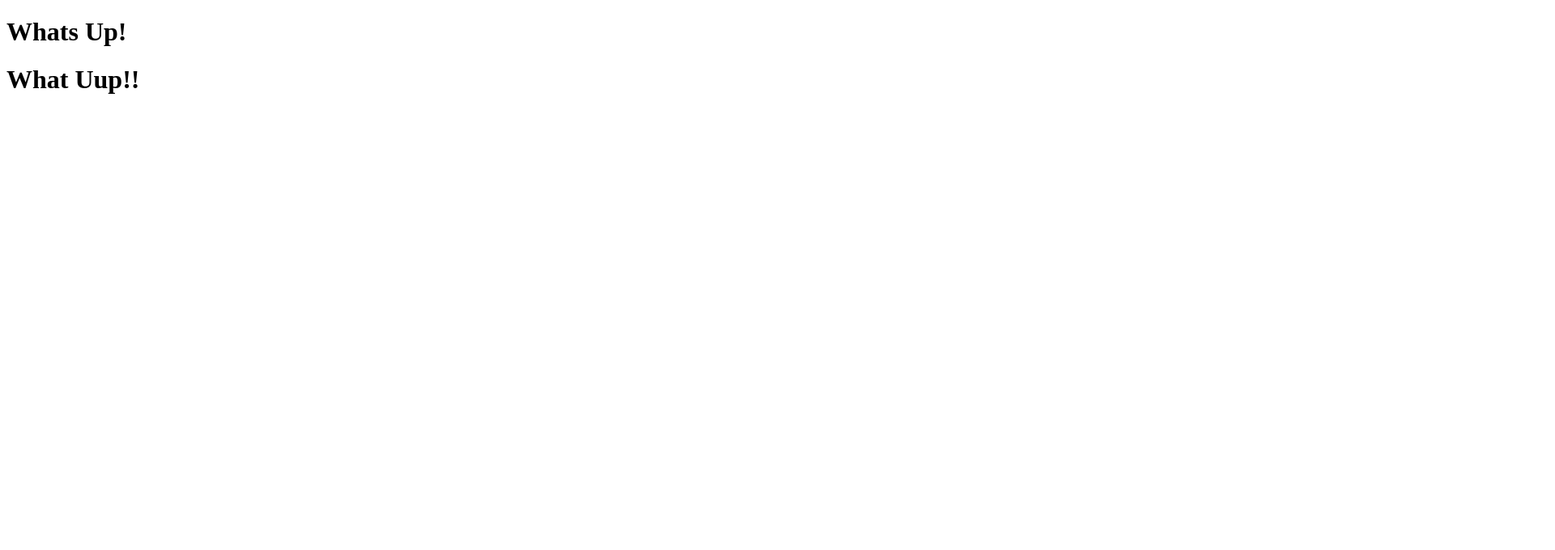
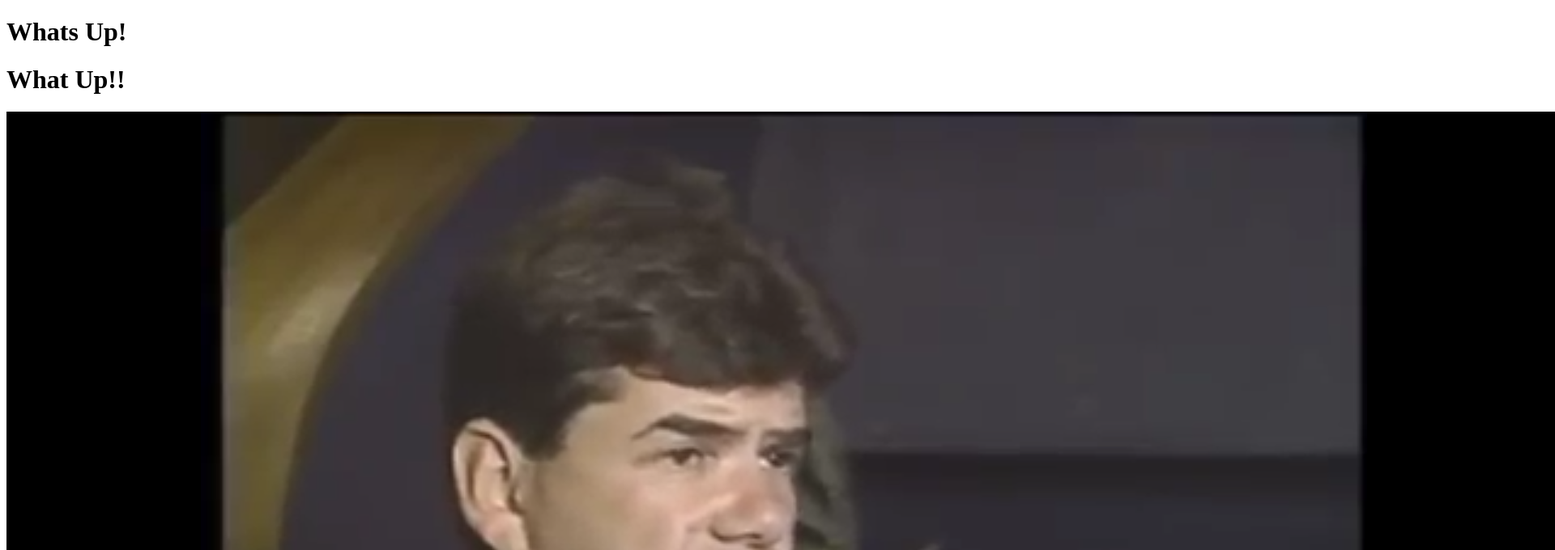
Before and after one commit to mjmacheli/profiles, a React app: page / in a window 1280 px wide. Shown: the top 680 px of the page at 81% size, 1920 px wide, since content can reach past the window. Built offline with nearby package versions, Linux system fonts and the light colour scheme.

Commit message:
adds file loaders

```diff
--- a/package.json
+++ b/package.json
@@ -19,6 +19,7 @@
   },
   "dependencies": {
     "babel-loader": "^8.0.6",
+    "file-loader": "^5.0.2",
     "react": "^16.12.0",
     "react-dom": "^16.12.0"
   }
--- a/src/App.js
+++ b/src/App.js
@@ -1,9 +1,12 @@
 import React, {Component} from 'react'
 
-class App extends Component {
-    render(){
-        return(<h1>What Uup!!</h1>)
-    }
-}
+import Felipe from './static/img/felipe.png'
+
+const App = () => (
+    <div>
+        <h1>What Up!!</h1>
+        <img src={Felipe} alt="Felipe Khan" />
+    </div>
+)
 
 export default App
--- a/webpack.config.js
+++ b/webpack.config.js
@@ -17,6 +17,10 @@ const config = {
                 test: /\.js$/,
                 exclude: '/node_modules/',
                 use: 'babel-loader'
+            },
+            {
+                test:/\.(png|jpe?g|gif)$/,
+                use: 'file-loader'
             }
         ]
     },
```
Also changed, not shown: src/static/img/felipe.png (added), 1 other file (tests, documents, lock files or other folders).
